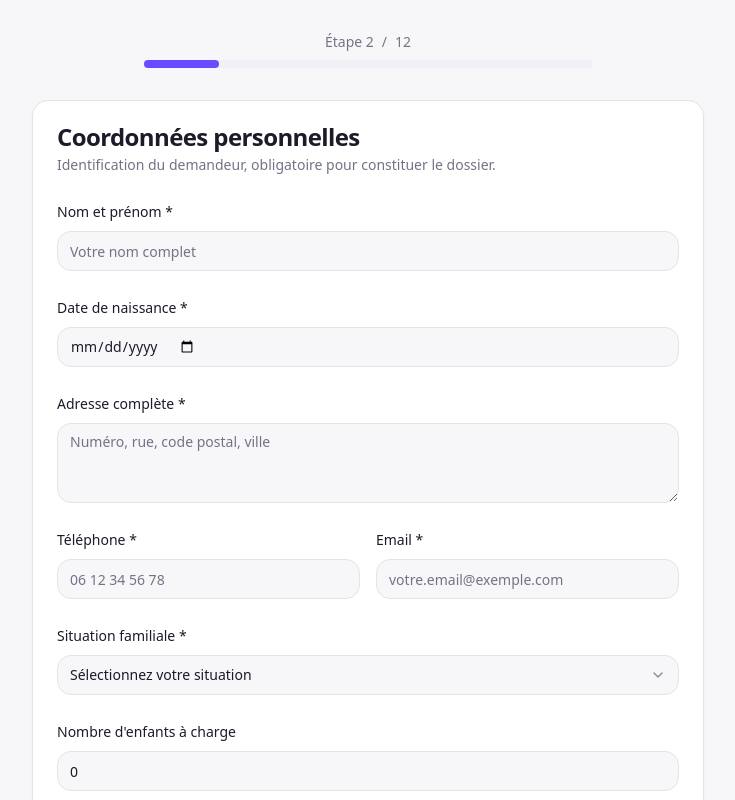
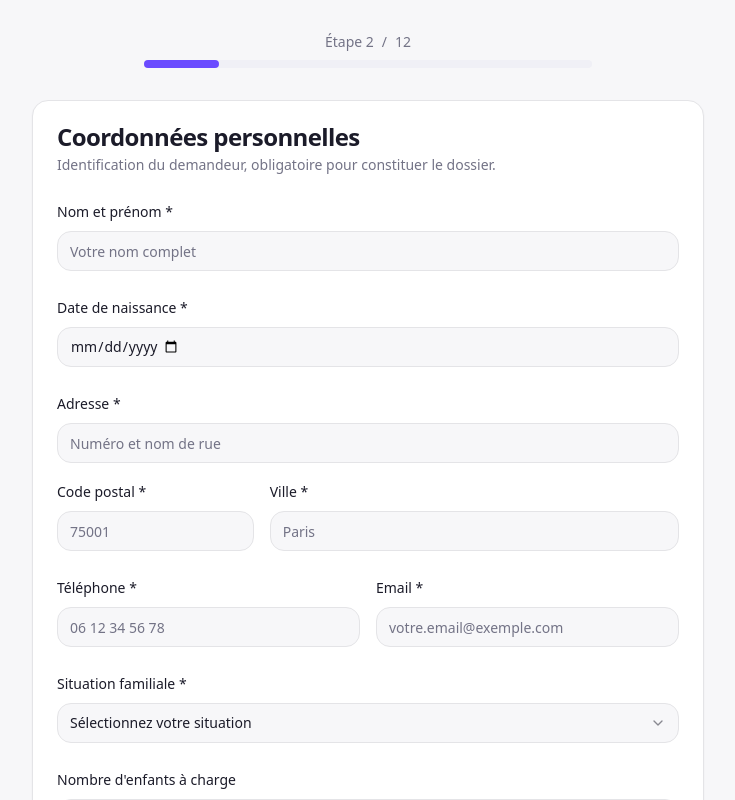
Before and after one commit to MAROUANE-92/legal-pulse, a React (Vite) app: page /client/1/welcome in a window 1280 px wide. Both pictures are taken after a click on the button "Continuer sans compte". Shown: the top 800 px of the page, without its empty margins (272-1007 px from the left). Built offline with nearby package versions, Linux system fonts and the light colour scheme.

Commit message:
Fix calendar and address fields
The AI will update the calendar component to improve its usability and make it easier to navigate through dates. It will also split the "Adresse complète" field into separate fields for street address, postal code, and city.

```diff
--- a/src/components/client/steps/Step0Identity.tsx
+++ b/src/components/client/steps/Step0Identity.tsx
@@ -12,6 +12,8 @@ interface Step0FormData {
   fullName: string;
   birthDate: string;
   address: string;
+  postalCode: string;
+  city: string;
   phone: string;
   email: string;
   familyStatus: string;
@@ -26,6 +28,8 @@ export function Step0Identity() {
       fullName: formData.identity?.fullName || '',
       birthDate: formData.identity?.birthDate || '',
       address: formData.identity?.address || '',
+      postalCode: formData.identity?.postalCode || '',
+      city: formData.identity?.city || '',
       phone: formData.identity?.phone || '',
       email: formData.identity?.email || '',
       familyStatus: formData.identity?.familyStatus || '',
@@ -65,24 +69,61 @@ export function Step0Identity() {
             <Input
               id="birthDate"
               type="date"
+              min="1940-01-01"
+              max="2006-12-31"
               {...register('birthDate', { required: 'Ce champ est obligatoire' })}
+              className="text-base"
             />
             {errors.birthDate && (
               <p className="text-sm text-destructive">{errors.birthDate.message}</p>
             )}
           </div>
 
+          <div className="space-y-4">
             <div className="space-y-2">
-            <Label htmlFor="address">Adresse complète *</Label>
-            <Textarea
+              <Label htmlFor="address">Adresse *</Label>
+              <Input
                 id="address"
                 {...register('address', { required: 'Ce champ est obligatoire' })}
-              placeholder="Numéro, rue, code postal, ville"
-              rows={3}
+                placeholder="Numéro et nom de rue"
               />
               {errors.address && (
                 <p className="text-sm text-destructive">{errors.address.message}</p>
               )}
+            </div>
+
+            <div className="grid grid-cols-1 md:grid-cols-3 gap-4">
+              <div className="space-y-2">
+                <Label htmlFor="postalCode">Code postal *</Label>
+                <Input
+                  id="postalCode"
+                  {...register('postalCode', {
+                    required: 'Ce champ est obligatoire',
+                    pattern: {
+                      value: /^[0-9]{5}$/,
+                      message: 'Code postal invalide (5 chiffres)'
+                    }
+                  })}
+                  placeholder="75001"
+                  maxLength={5}
+                />
+                {errors.postalCode && (
+                  <p className="text-sm text-destructive">{errors.postalCode.message}</p>
+                )}
+              </div>
+
+              <div className="space-y-2 md:col-span-2">
+                <Label htmlFor="city">Ville *</Label>
+                <Input
+                  id="city"
+                  {...register('city', { required: 'Ce champ est obligatoire' })}
+                  placeholder="Paris"
+                />
+                {errors.city && (
+                  <p className="text-sm text-destructive">{errors.city.message}</p>
+                )}
+              </div>
+            </div>
           </div>
 
           <div className="grid grid-cols-1 md:grid-cols-2 gap-4">
```
Lines whose indentation alone changed are shown as unchanged.
